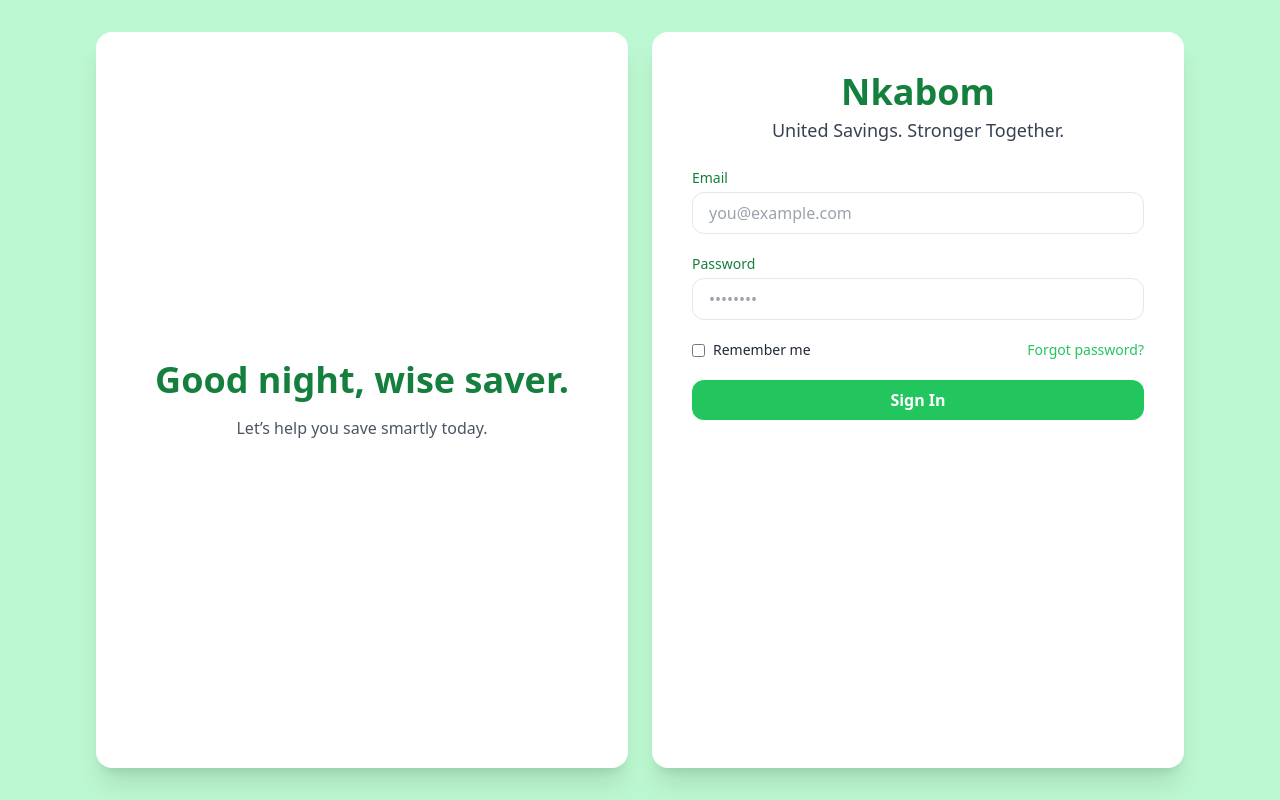
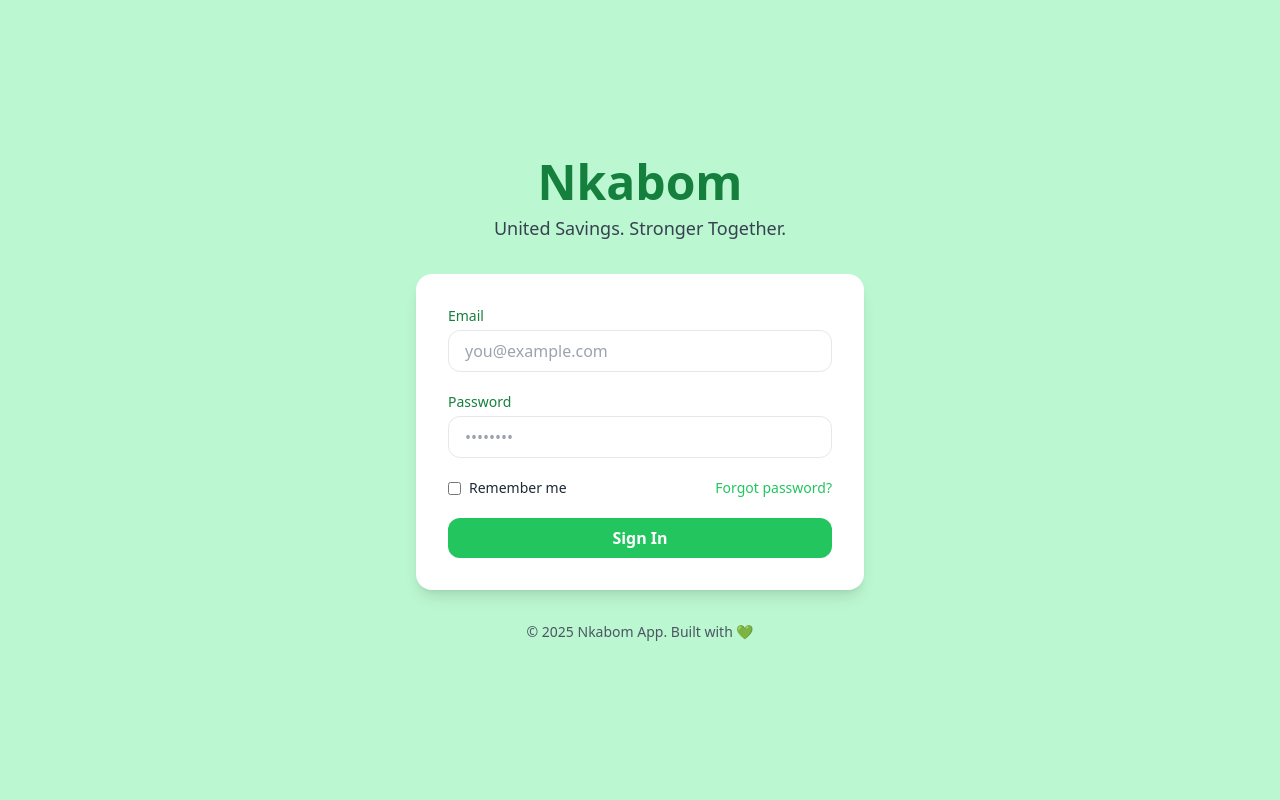
Before and after one commit to Tessu-Israel/susu-frontend, a website: page index.html in a window 1280 px wide. Drawn offline with nearby package versions, Linux system fonts and the light colour scheme.

Commit message:
Trigger rebuild

```diff
--- a/index.html
+++ b/index.html
@@ -1,12 +1,9 @@
-<!-- force rebuild -->
 <!DOCTYPE html>
 <html lang="en">
 <head>
   <meta charset="UTF-8" />
   <meta name="viewport" content="width=device-width, initial-scale=1.0" />
   <title>Nkabom – United Savings</title>
-  <link rel="stylesheet" href="./src/index.css">
-
   <script src="https://cdn.tailwindcss.com"></script>
   <script>
     tailwind.config = {
@@ -22,23 +19,16 @@
     };
   </script>
 </head>
-<body class="bg-primary-light min-h-screen flex items-center justify-center font-sans text-gray-800">
+<body class="bg-primary-light min-h-screen flex flex-col justify-center items-center text-gray-800 font-sans">
 
-  <div class="grid grid-cols-1 md:grid-cols-2 gap-6 w-full max-w-6xl p-4 md:p-8 mx-auto min-h-screen">
-
-    <!-- Left Greeting Panel -->
-    <div id="greetingPanel" class="flex flex-col justify-center items-center text-center bg-white p-6 md:p-10 rounded-2xl shadow-xl order-2 md:order-1">
-      <h2 id="greetingText" class="text-3xl md:text-4xl font-bold text-primary-dark mb-4 transition-opacity duration-500 ease-in-out opacity-100">Hi there!</h2>
-      <p class="text-md text-gray-600">Let’s help you save smartly today.</p>
-    </div>
-
-    <!-- Right Login Panel -->
-    <section class="bg-white p-6 md:p-10 rounded-2xl shadow-xl order-1 md:order-2">
-      <header class="text-center mb-6">
-        <h1 class="text-4xl font-extrabold text-primary-dark">Nkabom</h1>
-        <p class="text-lg mt-1 text-gray-700">United Savings. Stronger Together.</p>
+  <!-- Branding / Landing Section -->
+  <header class="text-center mb-8">
+    <h1 class="text-4xl md:text-5xl font-extrabold text-primary-dark">Nkabom</h1>
+    <p class="text-lg mt-2 text-gray-700">United Savings. Stronger Together.</p>
   </header>
 
+  <!-- Login Form Section -->
+  <section class="bg-white p-6 md:p-8 rounded-2xl shadow-lg w-full max-w-md">
     <form class="space-y-5">
       <div>
         <label class="block text-sm font-medium text-primary-dark mb-1">Email</label>
@@ -67,54 +57,10 @@
     </form>
   </section>
 
-  </div>
-
-  <script>
-  const greetings = {
-    morning: ["Good morning! ☀️", "Rise and shine!", "Morning, legend!", "Top of the morning!","Rise and shine, saver!", "Let’s grow your savings.", "Early to save, early to thrive!", "Good morning! 🌅 Let's make today count.",],
-    afternoon: ["Good afternoon! ☀️ Ready to achieve great things?", "Hope your day's going well!", "Hi there, sunshine!", "Blessed day, legend!", "Hope your day’s going well!", "Time to check on your Nkabom.", "Hello there! 🚀 United we grow stronger.",],
-    evening: ["Good evening 🌙", "Evening Lights! 🌆 Hope you had a productive day.", "Welcome back!", "Evening, superstar!", "Evening glow, savings flow 🌇", "Rest well, but sign in first 😄", "Unwind and track your growth.", "Welcome back! 💚 Let's save together.",],
-    night: ["Burning the midnight oil?", "Savings never sleep 🌙", "Good night, wise saver.", "Rest well, but sign in first 😄", "Wind down with a look at your progress.", "You're amazing! ✨ Keep pushing forward.",]
-  };
-
-  function getTimeOfDayGreeting() {
-      const hour = new Date().getHours();
-      if (hour >= 5 && hour < 12) return "morning";
-      if (hour >= 12 && hour < 17) return "afternoon";
-      if (hour >= 17 && hour < 21) return "evening";
-      return "night";
-    }
-
-  const greetingEl = document.getElementById("greetingText");
-  const currentTime = getTimeOfDayGreeting();
-  const options = greetings[currentTime];
-
-  let lastIndex = -1;
-
-  function rotateGreeting() {
-  greetingEl.classList.remove("opacity-100");
-  greetingEl.classList.add("opacity-0");
-
-  setTimeout(() => {
-    let i;
-    do {
-      i = Math.floor(Math.random() * options.length);
-    } while (i === lastIndex);
-    lastIndex = i;
-    greetingEl.innerText = options[i];
-
-    greetingEl.classList.remove("opacity-0");
-    greetingEl.classList.add("opacity-100");
-  }, 300);
-}
-
-  // First greeting immediately
-  rotateGreeting();
-
-  // Update greeting every 6 seconds
-  setInterval(rotateGreeting, 20000);
-</script>
-
+  <!-- Footer -->
+  <footer class="text-sm text-gray-600 mt-8">
+    &copy; 2025 Nkabom App. Built with 💚
+  </footer>
 
 </body>
 </html>
```
Lines whose indentation alone changed are shown as unchanged.
